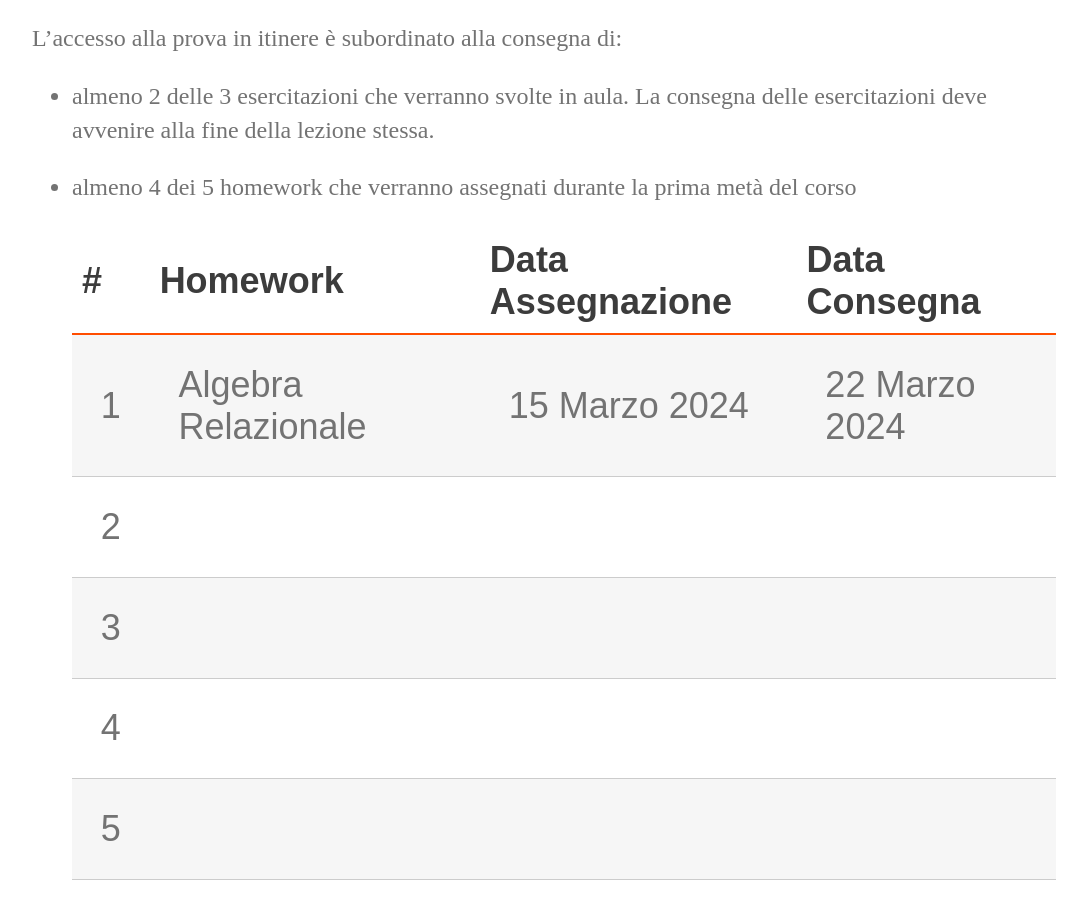
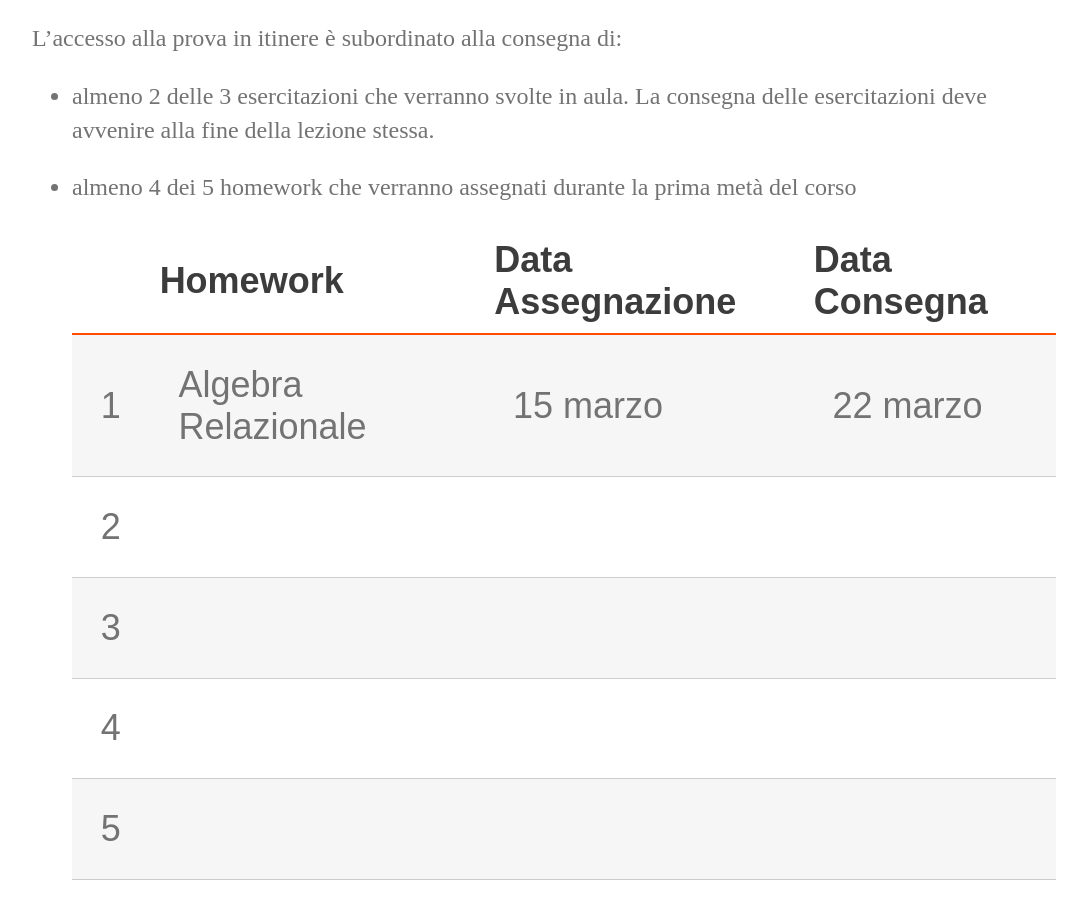
Before and after one commit to perceivelab/db-fo-24, a Jekyll site: the page built from index.md, in a window 1280 px wide and 900 px high, scrolled down 2907 px. Shown: the whole window, without its empty margins (96-1183 px from the left). Built offline with Jekyll 4.4.1, drawn with Linux system fonts in a browser that asks for light colours.

Commit message:
Update index.md

```diff
--- a/index.md
+++ b/index.md
@@ -64,9 +64,9 @@ L'accesso alla prova in itinere è subordinato alla consegna di:
   - almeno 2 delle 3 esercitazioni che verranno svolte in aula. La consegna delle esercitazioni deve avvenire alla fine della lezione stessa.
   - almeno 4 dei 5 homework che verranno assegnati durante la prima metà del corso
 
-    |#      | Homework                  | Data Assegnazione | Data Consegna    |
+    |       | Homework                  | Data Assegnazione | Data Consegna    |
     |------ | ------------------------- | ----------------  | ---------------- |
-    | 1     | Algebra Relazionale       | 15 Marzo 2024     | 22 Marzo 2024    |
+    | 1     | Algebra Relazionale       | 15 marzo     |      22 marzo    |
     | 2     |                           |                   |                  |
     | 3     |                           |                   |                  |
     | 4     |                           |                   |                  |
```
